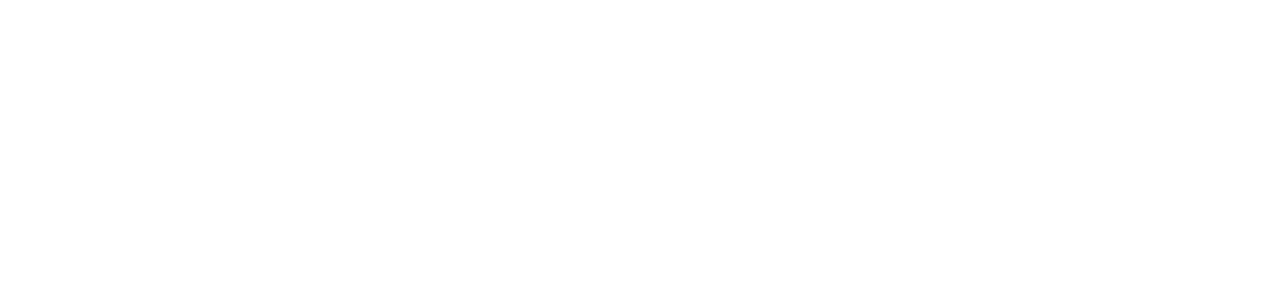
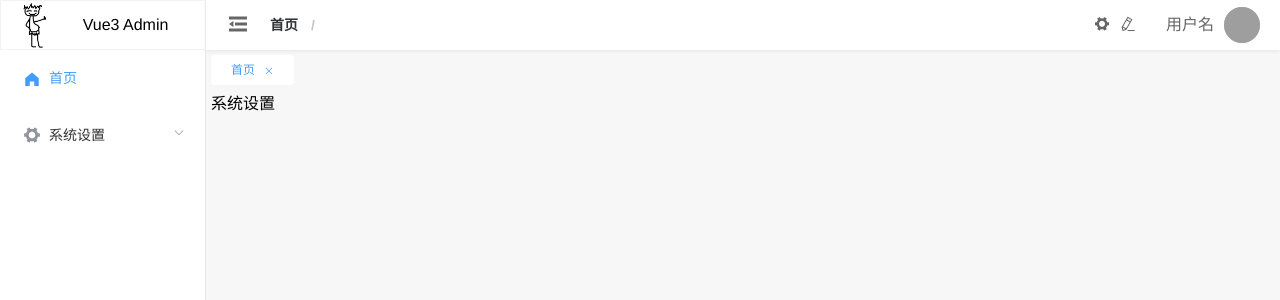
Before and after one commit to qq1332783374/vue-admin, a Vue app in the folder vue-ts-vite-admin/: page /#/system/menu in a window 1280 px wide. Before the commit this address had no page. Shown: the top 300 px of the page. Built offline with nearby package versions, Linux system fonts and the light colour scheme; grey boxes are pictures that could not be loaded.

Commit message:
菜单和tab联动

```diff
--- /dev/null
+++ b/vue-ts-vite-admin/src/components/layout/components/side-menu/side-bar-item.vue
@@ -0,0 +1,76 @@
+<template>
+  <div class="side-bar-item">
+    <el-submenu
+      v-if="menu.children && menu.children.length !== 0"
+      :index="menu.path"
+      popper-append-to-body
+    >
+
+      <template #title>
+        <i :class="menu.meta.icon"></i>
+        <span>{{ menu.meta.title }}</span>
+      </template>
+      <side-bar-item
+        v-for="child in menu.children"
+        :key="child.name"
+        :menu="child"
+      />
+    </el-submenu>
+    <el-menu-item
+      v-else
+      :index="menu.path"
+      @click="handlerGoTo(menu)"
+    >
+      <i :class="menu.meta.icon"></i>
+      <template #title>{{ menu.meta.title }}</template>
+    </el-menu-item>
+  </div>
+</template>
+
+<script lang="ts">
+import { defineComponent } from 'vue'
+import { useStore } from 'vuex'
+import { useRouter } from 'vue-router'
+
+export default defineComponent({
+  name: 'side-bar-item',
+  props: {
+    menu: {
+      type: Object,
+      required: true
+    }
+  },
+  setup () {
+    const store = useStore()
+    const router = useRouter()
+
+    const handlerGoTo = (item) => {
+
+      const isHasTab = store.state.LayoutRoute.activeTabList.filter(tItem => tItem.name === item.name)
+      console.log('handlerGoTo', isHasTab)
+      if (!isHasTab.length) {
+        store.commit('SET_TAB_ITEM', {
+          name: item.name,
+          path: item.path,
+          title: item.meta.title
+        })
+      }
+
+      store.commit('SET_ACTIVE_ROUTE_NAME', item.name)
+
+      router.push({
+        name: item.name
+      })
+
+    }
+
+    return {
+      handlerGoTo
+    }
+  }
+})
+</script>
+
+<style scoped>
+
+</style>
--- a/vue-ts-vite-admin/src/components/layout/components/side-menu/side-bar.vue
+++ b/vue-ts-vite-admin/src/components/layout/components/side-menu/side-bar.vue
@@ -2,73 +2,45 @@
   <div class="side-bar">
     <el-menu
       mode="vertical"
-      default-active="home"
+      :default-active="activeRouteName"
       class="scroll-bar width-100-pre height-100-pre overflow-y-auto"
       @open="handleOpen"
       @close="handleClose"
       :collapse="isCollapse"
     >
-<!--      <el-submenu index="1">-->
-<!--        <template #title>-->
-<!--          <i class="el-icon-location"></i>-->
-<!--          <span>导航一</span>-->
-<!--        </template>-->
-<!--        <el-menu-item-group>-->
-<!--          <template #title>分组一</template>-->
-<!--          <el-menu-item index="1-1">选项1</el-menu-item>-->
-<!--          <el-menu-item index="1-2">选项2</el-menu-item>-->
-<!--        </el-menu-item-group>-->
-<!--        <el-menu-item-group title="分组2">-->
-<!--          <el-menu-item index="1-3">选项3</el-menu-item>-->
-<!--        </el-menu-item-group>-->
-<!--        <el-submenu index="1-4">-->
-<!--          <template #title>选项4</template>-->
-<!--          <el-menu-item index="1-4-1">选项1</el-menu-item>-->
-<!--        </el-submenu>-->
-<!--      </el-submenu>-->
-<!--      <el-submenu index="5">-->
-<!--        <template #title>-->
-<!--          <i class="el-icon-location"></i>-->
-<!--          <span>导航一</span>-->
-<!--        </template>-->
-<!--        <el-menu-item-group>-->
-<!--          <template #title>分组一</template>-->
-<!--          <el-menu-item index="1-1">选项1</el-menu-item>-->
-<!--          <el-menu-item index="1-2">选项2</el-menu-item>-->
-<!--        </el-menu-item-group>-->
-<!--        <el-menu-item-group title="分组2">-->
-<!--          <el-menu-item index="1-3">选项3</el-menu-item>-->
-<!--        </el-menu-item-group>-->
-<!--        <el-submenu index="1-4">-->
-<!--          <template #title>选项4</template>-->
-<!--          <el-menu-item index="1-4-1">选项1</el-menu-item>-->
-<!--        </el-submenu>-->
-<!--      </el-submenu>-->
-<!--      <el-menu-item index="2">-->
-<!--        <i class="el-icon-menu"></i>-->
-<!--        <template #title>导航二</template>-->
-<!--      </el-menu-item>-->
-<!--      <el-menu-item index="3" disabled>-->
-<!--        <i class="el-icon-document"></i>-->
-<!--        <template #title>导航三</template>-->
-<!--      </el-menu-item>-->
       <el-menu-item
         index="home"
-        @click="$router.push({name: 'home'})"
+        @click="handlerClickHome"
       >
         <i class="el-icon-s-home"></i>
         <template #title>首页</template>
       </el-menu-item>
+      <side-bar-item
+        v-for="item in menuList"
+        :key="item.name"
+        :menu="item"
+      />
     </el-menu>
   </div>
 </template>
 
 <script lang="ts">
-import {defineComponent, ref} from 'vue'
+import {computed, defineComponent, ref} from 'vue'
+import { useStore } from 'vuex'
+import { useRouter } from 'vue-router'
+import SideBarItem from './side-bar-item.vue'
 
 export default defineComponent({
   name: 'side-bar',
+  components: {
+    SideBarItem
+  },
   setup () {
+    const router = useRouter()
+    const store = useStore()
+
+    const menuList = store.state.LayoutRoute.routes
+    const activeRouteName = computed(() => store.state.LayoutRoute.activeRouteName)
     const isCollapse = ref(false)
 
     const handleOpen = (key, keyPath) => {
@@ -79,10 +51,19 @@ export default defineComponent({
       console.log(key, keyPath)
     }
 
+    const handlerClickHome = () => {
+      store.commit('SET_ACTIVE_ROUTE_NAME', 'home')
+
+      router.push({name: 'home'})
+    }
+
     return {
+      menuList,
       isCollapse,
+      activeRouteName,
       handleOpen,
-      handleClose
+      handleClose,
+      handlerClickHome
     }
   }
 })
--- a/vue-ts-vite-admin/src/components/layout/components/top-header/nav-bar.vue
+++ b/vue-ts-vite-admin/src/components/layout/components/top-header/nav-bar.vue
@@ -5,8 +5,17 @@
         <i class="el-icon-s-fold"></i>
       </div>
       <el-breadcrumb separator="/">
-        <el-breadcrumb-item :to="{ path: '/' }">首页</el-breadcrumb-item>
-        <el-breadcrumb-item><a href="/">活动管理</a></el-breadcrumb-item>
+        <el-breadcrumb-item
+          :to="{ path: '/' }"
+          @click="handlerClickBreadcrumbItem('home')"
+        >
+          首页
+        </el-breadcrumb-item>
+        <el-breadcrumb-item
+          v-show="currentRoute !== '首页'"
+        >
+          {{ currentRoute }}
+        </el-breadcrumb-item>
       </el-breadcrumb>
     </div>
     <div class="top-header-nav-bar__right display-flex align-items-center">
@@ -30,10 +39,44 @@
 </template>
 
 <script lang="ts">
-import { defineComponent } from 'vue'
+import {computed, defineComponent} from 'vue'
+import { useStore } from 'vuex'
+import { useRoute, useRouter } from 'vue-router';
 
 export default defineComponent({
-  name: 'top-header-nav-bar'
+  name: 'top-header-nav-bar',
+  setup () {
+    const store = useStore()
+    const route = useRoute()
+    const router = useRouter()
+
+    const activeRouteName = computed(() => store.state.LayoutRoute.activeRouteName)
+
+    const currentRoute = computed(() => {
+      const currentItem = route.matched.filter(item => item.name === activeRouteName.value)
+
+      console.log('currentItem', currentItem)
+
+      return currentItem[0] && currentItem[0].meta.title || '首页'
+    })
+
+    const handlerClickBreadcrumbItem = (to: string) => {
+      console.log('to', to)
+      if (to) {
+        router.push({
+          name: to
+        })
+      }
+
+      store.commit('SET_ACTIVE_ROUTE_NAME', 'home')
+    }
+
+    return {
+      activeRouteName,
+      currentRoute,
+      handlerClickBreadcrumbItem,
+    }
+  }
 })
 </script>
 
--- a/vue-ts-vite-admin/src/components/layout/components/top-header/tab.vue
+++ b/vue-ts-vite-admin/src/components/layout/components/top-header/tab.vue
@@ -2,14 +2,17 @@
   <div class="top-header-tab">
     <el-tabs
       class="top-header-tabs"
-      v-model="activeName"
+      v-model="activeRouteName"
       @tab-click="handleClick"
+      @tab-remove="handlerClickRemove"
       closable
       type="card"
     >
       <el-tab-pane
-        label="首页"
-        name="home"
+        v-for="item in tabList"
+        :key="item.name"
+        :label="item.title"
+        :name="item.name"
         class="top-header-tab-pane"
       />
     </el-tabs>
@@ -17,26 +20,52 @@
 </template>
 
 <script lang="ts">
-import { defineComponent, ref } from 'vue'
+import { defineComponent, computed } from 'vue'
 import { useRouter } from 'vue-router'
+import { useStore } from 'vuex'
 
 export default defineComponent({
   name: 'top-header-tab',
   setup () {
-    const activeName = ref('home')
     const router = useRouter()
+    const store = useStore()
+    const tabList = computed(() => store.state.LayoutRoute.activeTabList)
+    const activeRouteName = computed({
+      get () {
+        return store.state.LayoutRoute.activeRouteName
+      },
+      set (val: string) {
+        store.commit('SET_ACTIVE_ROUTE_NAME', val)
+      }
+    })
 
     const handleClick = (tab, event) => {
-      console.log('tab', tab.paneName);
+      console.log('handleClick', tab.paneName);
       console.log('event', event);
       router.push({
         name: tab.paneName
       })
+
+      activeRouteName.value = tab.paneName
+    }
+
+    const handlerClickRemove = (tabName: string) => {
+      store.commit('DEL_TAB_ITEM', tabName)
+
+      const currentItem = tabList.value[tabList.value.length - 1]
+
+      activeRouteName.value = currentItem.name
+
+      router.push({
+        name: currentItem.name
+      })
     }
 
     return {
-      activeName,
-      handleClick
+      tabList,
+      activeRouteName,
+      handleClick,
+      handlerClickRemove
     }
   }
 })
--- a/vue-ts-vite-admin/src/router/modules/layout/modules/system.ts
+++ b/vue-ts-vite-admin/src/router/modules/layout/modules/system.ts
@@ -1,23 +1,24 @@
 import {RouteRecordRaw} from 'vue-router'
 import {viewPageRouteImport} from '@utils'
+import Layout from '@components/layout/index.vue'
 
 const systemRoutes: Array<RouteRecordRaw> = [
   {
     path: '/system',
-    redirect: { name: 'system' },
-    component: viewPageRouteImport('system/index'),
+    name: 'system',
+    component: Layout,
     meta: {
       title: '系统设置',
-      icon: 'setting'
+      icon: 'el-icon-s-tools'
     },
     children: [
       {
-        path: 'index',
-        name: 'system',
-        component: viewPageRouteImport('system/index'),
+        path: 'menu',
+        name: 'menu',
+        component: viewPageRouteImport('system/menu'),
         meta: {
-          title: '系统设置',
-          icon: 'setting'
+          title: '菜单设置',
+          icon: 'el-icon-s-operation'
         }
       }
     ]
--- a/vue-ts-vite-admin/src/store/modules/layout-routes.ts
+++ b/vue-ts-vite-admin/src/store/modules/layout-routes.ts
@@ -1,15 +1,44 @@
 /***/
-import routeList from '@router/modules/layout/index'
+import { moduleRoutes } from '@router/modules/layout/index'
+import { RouteRecordRaw } from 'vue-router'
 
-console.log('routeList', routeList)
+interface tabItem {
+  name: string,
+  path: string,
+  title: string
+}
+
+interface State {
+  routes: Array<RouteRecordRaw>,
+  activeTabList: Array<tabItem>,
+  activeRouteName: string
+}
+
+console.log('moduleRoutes', moduleRoutes)
 
 const layoutRoutes: Object = {
   namespace: true,
   state: {
-    routes: routeList[0].children
+    activeRouteName: 'home',
+    routes: moduleRoutes,
+    activeTabList: [
+      { name: 'home', path: 'home', title: '首页' }
+    ]
   },
-  actions: {},
-  mutations: {}
+  mutations: {
+    SET_TAB_ITEM (state: State, item: tabItem) {
+      state.activeTabList.push(item)
+    },
+    DEL_TAB_ITEM (state: State, tabName: string) {
+
+      if (tabName !== 'home') {
+        state.activeTabList = state.activeTabList.filter((item: tabItem) => item.name !== tabName)
+      }
+    },
+    SET_ACTIVE_ROUTE_NAME (state: State, active: string) {
+      state.activeRouteName = active
+    }
+  }
 }
 
 export default layoutRoutes
--- a/vue-ts-vite-admin/src/utils/index.ts
+++ b/vue-ts-vite-admin/src/utils/index.ts
@@ -4,7 +4,7 @@
  *
  * 用例：
  *
- * 目标文件路径：src/views/test/index.vue
+ * 目标文件路径：src/views/test/menu.vue
  *
  * import {routerComponentImport} from '@utils'
  *
```
Also changed, not shown: vue-ts-vite-admin/src/router/modules/layout/index.ts (+14 -6 lines), vue-ts-vite-admin/src/views/system/menu.vue (renamed from vue-ts-vite-admin/src/views/system/index.vue).
